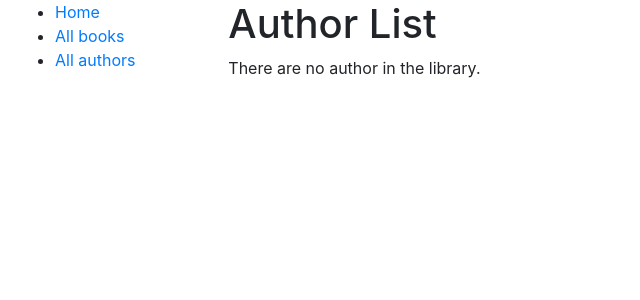
After one commit to msamancioglu/python_django_library_example, a Django app: page /catalog/authors/ in a window 1280 px wide. The commit adds this page. Shown: the top 300 px of the page, without its empty margins (0-640 px from the left). Run offline with Django 3.2, Linux system fonts and the light colour scheme; data that the repository does not hold is empty; some libraries are stand-ins or nearby versions.

```diff
--- a/catalog/templates/base_generic.html
+++ b/catalog/templates/base_generic.html
@@ -18,7 +18,7 @@
 <ul class="sidebar-nav">
 <li><a href="{% url 'index' %}">Home</a></li>
 <li><a href="{% url 'books' %}">All books</a></li>
-<li><a href="">All authors</a></li>
+<li><a href="{% url 'authors' %}">All authors</a></li>
 </ul>
 {% endblock %}
 </div>
--- /dev/null
+++ b/catalog/templates/catalog/author_list.html
@@ -0,0 +1,15 @@
+{% extends "base_generic.html" %}
+{% block content %}
+<h1>Author List</h1>
+{% if author_list %}
+<ul>
+{% for author in author_list %}
+<li>
+<a href="{{ author.get_absolute_url }}">{{ author.last_name }}, {{ author.first_name }}</a>
+</li>
+{% endfor %}
+</ul>
+{% else %}
+<p>There are no author in the library.</p>
+{% endif %}
+{% endblock %}
--- a/catalog/urls.py
+++ b/catalog/urls.py
@@ -1,8 +1,15 @@
-from django.urls import path
 from . import views
+
+from django.contrib import admin
+from django.urls import path, include
+from rest_framework import routers
+
+
 
 urlpatterns = [
     path('', views.index, name='index'),
     path('books/', views.BookListView.as_view(), name='books'),
     path('book/<int:pk>', views.BookDetailView.as_view(), name='book-detail'),
-]
+    path('authors/', views.AuthorListView.as_view(), name='authors'),
+    path('author/<int:pk>', views.AuthorDetailView.as_view(), name='author-detail'),
+    ]
--- a/catalog/views.py
+++ b/catalog/views.py
@@ -1,5 +1,9 @@
 from django.shortcuts import render
 from django.http import HttpResponse
+from django.contrib.auth.models import User, Group
+from rest_framework import viewsets
+from .serializers import UserSerializer, GroupSerializer
+
 import os
 #import models
 from .models import Book, Author, BookInstance, Genre, Language
@@ -13,6 +17,14 @@ class BookDetailView(generic.DetailView):
     model = Book
     #paginate_by = 10
 
+
+class AuthorListView(generic.ListView):
+    model = Author
+    paginate_by = 2
+
+class AuthorDetailView(generic.DetailView):
+    model = Author
+    #paginate_by = 10
 
 BASE_DIR = os.path.dirname(os.path.dirname(os.path.abspath(__file__)))
 # Create your views here.
```
Also changed, not shown: catalog/serializers.py (added, +12 -0 lines), catalog/templates/catalog/author_detail.html (added, +14 -0 lines).
